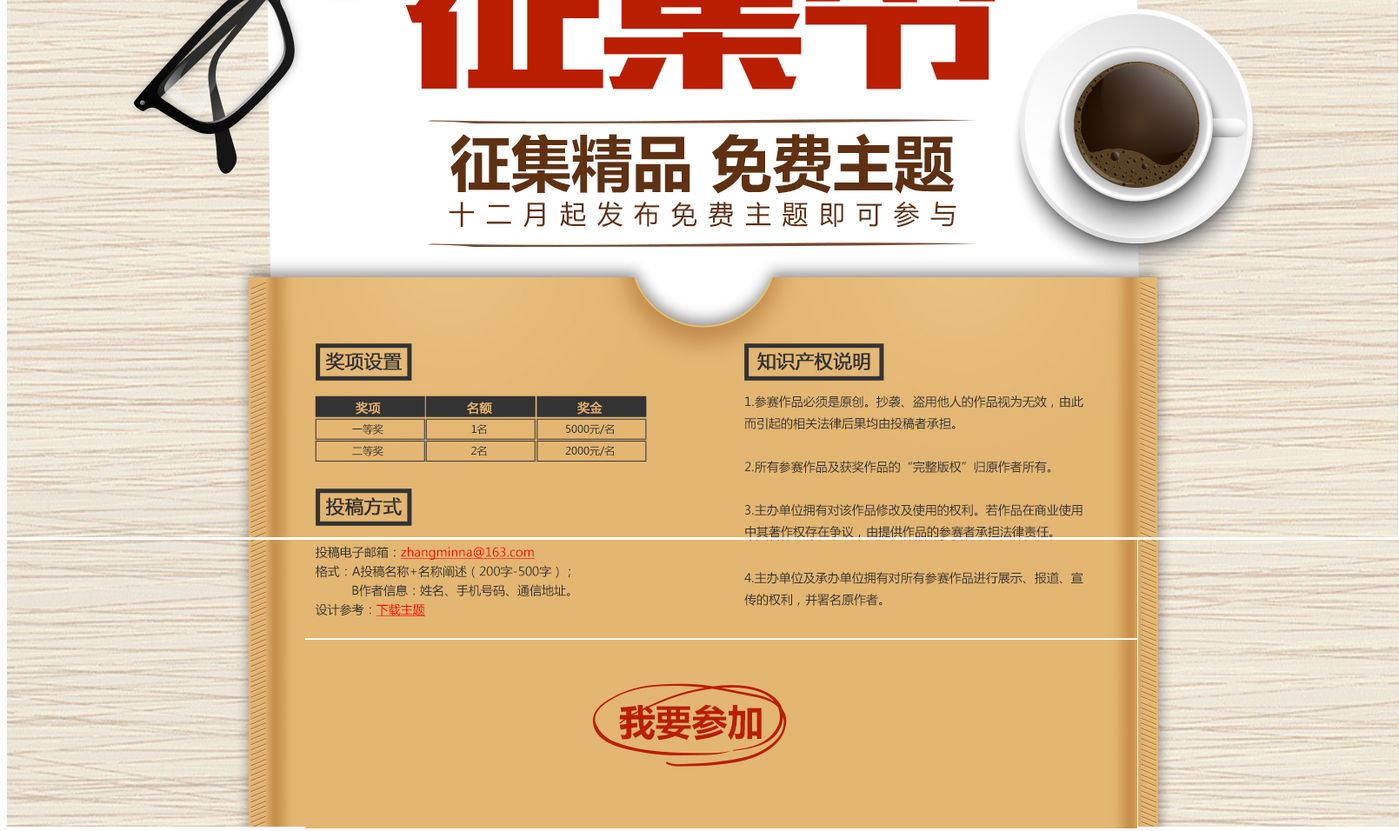
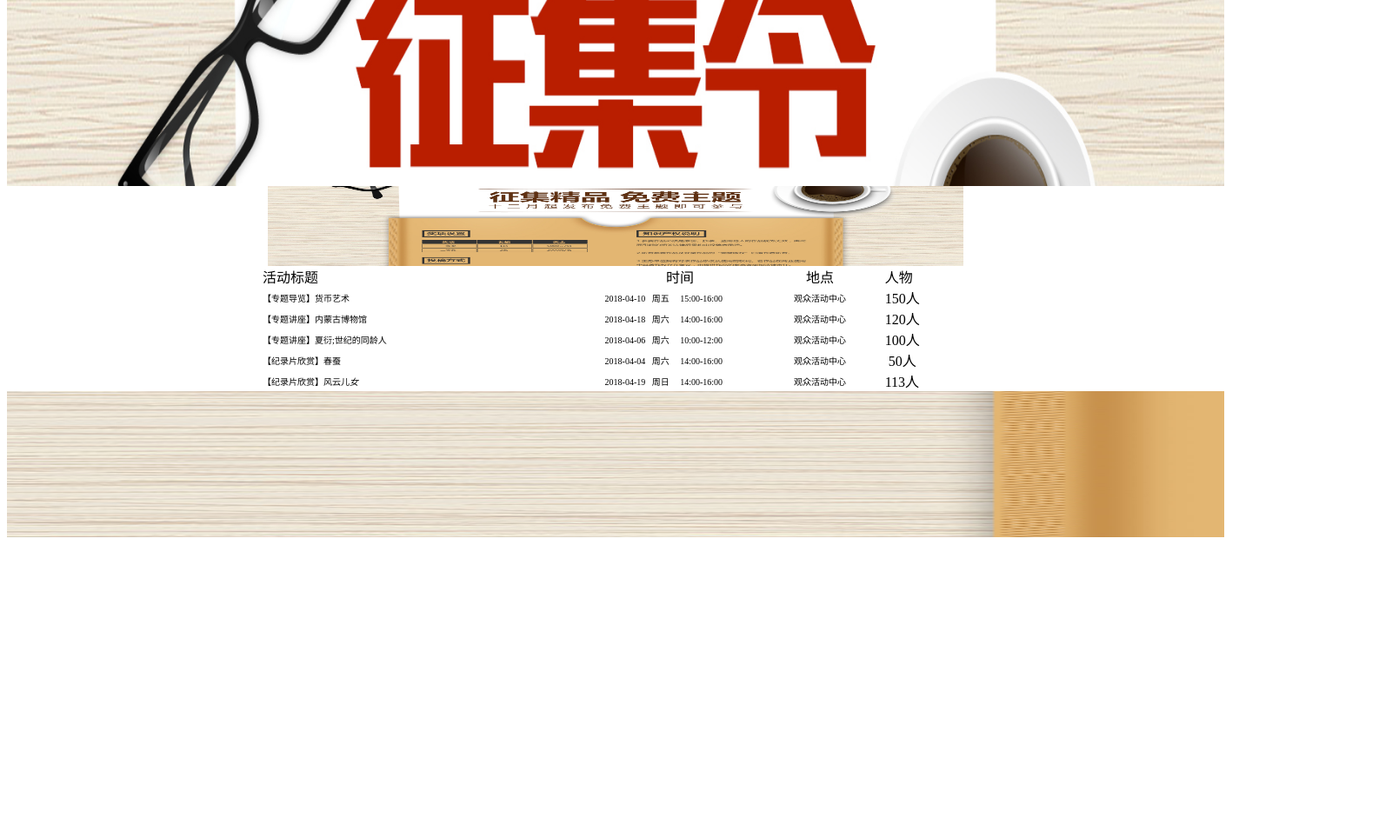
Before and after one commit to xiezaishan/wxl2, a plain HTML site: page index.html in a window 1280 px wide. Shown: the part 360-1316 px from the top of the page at 87% size, 1609 px wide, since content can reach past the window. After the commit the page ends 986 px from the top, so only its background shows below. Drawn offline with Linux system fonts and the light colour scheme.

Commit message:
Add files via upload

```diff
--- a/index.html
+++ b/index.html
@@ -3,30 +3,64 @@
 <head>
 <meta http-equiv="Content-Type" content="text/html; charset=utf-8" />
 <title>无标题文档</title>
+<style type="text/css">
+.dgg {
+	font-size: 10px;
+}
+</style>
 </head>
 
 <body>
 <table width="200" border="0" align="center" cellpadding="0" cellspacing="0">
   <tr>
-    <td><img src="images/pic_1.jpg" width="1600" height="472" /></td>
+    <td><img src="images/pic_1.jpg" width="1400" height="566" /></td>
   </tr>
   <tr>
-    <td><img src="images/pic_2.jpg" width="1600" height="498" /></td>
+    <td align="center"><img src="images/pic_2.jpg" width="800" height="92" /></td>
   </tr>
   <tr>
-    <td><table width="1601" border="0" cellpadding="0" cellspacing="0">
+    <td><table width="812" border="0" align="center" cellpadding="0" cellspacing="0">
       <tr>
-        <td width="343" rowspan="2"><img src="images/pic_3.jpg" width="343" height="330" /></td>
-        <td width="458" height="118"><img src="images/index_04.jpg" width="458" height="113" /></td>
-        <td width="472"><img src="images/index_05.jpg" width="499" height="113" /></td>
-        <td width="300" rowspan="2"><img src="images/pic_5.jpg" width="300" height="330" /></td>
+        <td width="380">活动标题</td>
+        <td width="167" align="center">时间</td>
+        <td width="144" align="center">地点</td>
+        <td width="93">人物</td>
       </tr>
       <tr>
-        <td colspan="2"><img src="images/pic_4.jpg" width="957" height="217" /></td>
+        <td class="dgg">【专题导览】货币艺术</td>
+        <td class="dgg">2018-04-10&nbsp;&nbsp; 周五&nbsp;&nbsp;&nbsp;&nbsp; 15:00-16:00</td>
+        <td align="center" class="dgg">观众活动中心</td>
+        <td>150人</td>
+      </tr>
+      <tr>
+        <td class="dgg">【专题讲座】内蒙古博物馆</td>
+        <td><span class="dgg">2018-04-18&nbsp;&nbsp;&nbsp;周六&nbsp;&nbsp;&nbsp;&nbsp;&nbsp;14:00-16:00</span></td>
+        <td align="center" class="dgg">观众活动中心</td>
+        <td>120人</td>
+      </tr>
+      <tr>
+        <td class="dgg">【专题讲座】夏衍;世纪的同龄人</td>
+        <td><span class="dgg">2018-04-06&nbsp;&nbsp; 周六&nbsp;&nbsp;&nbsp;&nbsp; 10:00-12:00</span></td>
+        <td align="center" class="dgg">观众活动中心</td>
+        <td>100人</td>
+      </tr>
+      <tr>
+        <td class="dgg">【纪录片欣赏】春蚕</td>
+        <td><span class="dgg">2018-04-04&nbsp;&nbsp; 周六&nbsp;&nbsp;&nbsp;&nbsp;&nbsp;14:00-16:00</span></td>
+        <td align="center" class="dgg">观众活动中心</td>
+        <td>&nbsp;50人</td>
+      </tr>
+      <tr>
+        <td class="dgg">【纪录片欣赏】风云儿<em>女</em></td>
+        <td><span class="dgg">2018-04-19&nbsp;&nbsp; 周日&nbsp;&nbsp;&nbsp;&nbsp;&nbsp;14:00-16:00</span></td>
+        <td align="center" class="dgg">观众活动中心</td>
+        <td>113人</td>
       </tr>
     </table></td>
   </tr>
+  <tr>
+    <td><img src="images/pic_3.jpg" width="1400" height="168" /></td>
+  </tr>
 </table>
-<p>&nbsp;</p>
 </body>
 </html>
```
Also changed, not shown: index-3/pic_1.jpg (added), index-3/pic_2.jpg (added), index-3/pic_3.jpg (added).
